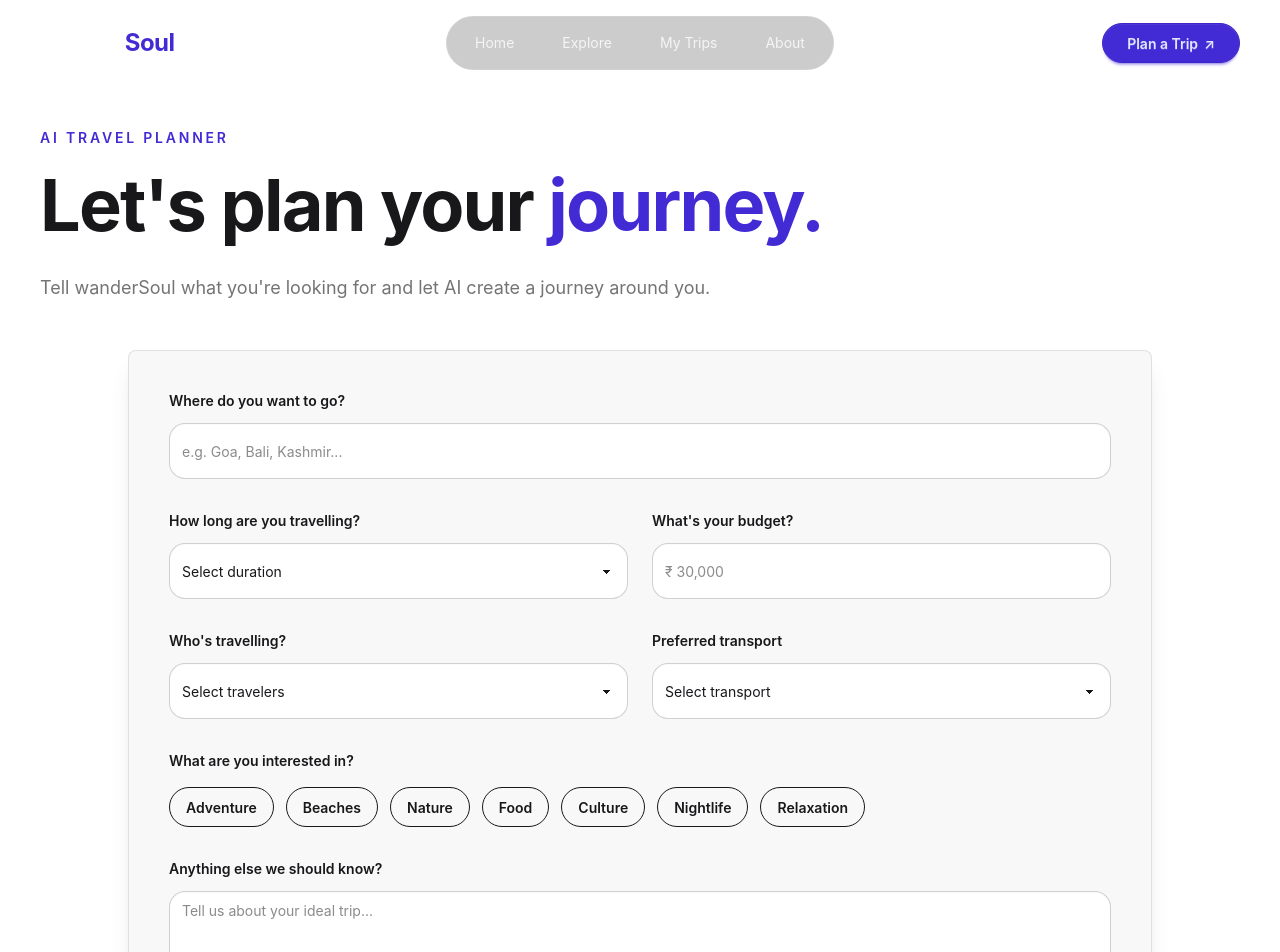
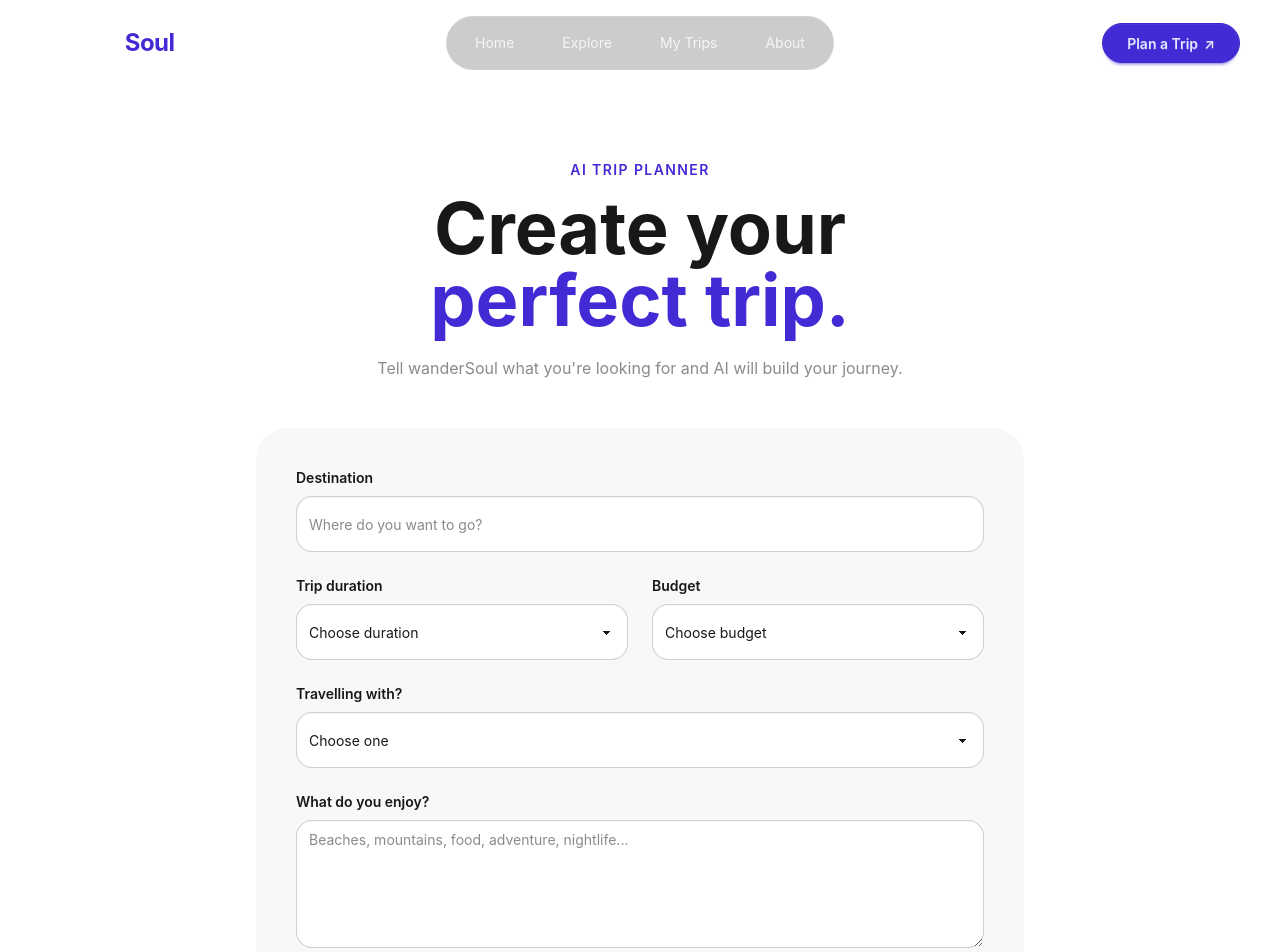
Before and after one commit to anupam-anand-ojha/wanderSoul-ai-frontend, a React (Vite) app: page /plan in a window 1280 px wide. Shown: the top 952 px of the page. Built offline with nearby package versions, Linux system fonts and the light colour scheme.

Commit message:
update trip plan page

```diff
--- a/src/App.jsx
+++ b/src/App.jsx
@@ -5,15 +5,11 @@ import Explore from "./pages/Explore";
 import Destination from "./pages/Destination";
 import PlanTrip from "./pages/PlanTrip";
 import TripResult from "./pages/TripResult";
-import MyTrips from "./pages/MyTrips";
-import About from "./pages/About";
-import Contact from "./pages/Contact";
 
 const App = () => {
   return (
     <BrowserRouter>
       <Routes>
-
         <Route path="/" element={<Home />} />
 
         <Route path="/explore" element={<Explore />} />
@@ -23,13 +19,6 @@ const App = () => {
         <Route path="/plan" element={<PlanTrip />} />
 
         <Route path="/trip/result" element={<TripResult />} />
-
-        <Route path="/trips" element={<MyTrips />} />
-
-        <Route path="/about" element={<About />} />
-
-        <Route path="/contact" element={<Contact />} />
-
       </Routes>
     </BrowserRouter>
   );
--- a/src/pages/PlanTrip.jsx
+++ b/src/pages/PlanTrip.jsx
@@ -1,130 +1,108 @@
 import { useState } from "react";
-import { useNavigate } from "react-router-dom";
-import axios from "axios";
+import { useSearchParams, useNavigate } from "react-router-dom";
 import Navbar from "../components/Navbar";
 
 const PlanTrip = () => {
+  const [searchParams] = useSearchParams();
   const navigate = useNavigate();
 
+  const selectedPlace = searchParams.get("place");
+
   const [formData, setFormData] = useState({
-    place: "",
+    place: selectedPlace || "",
     time: "",
     budget: "",
     travelers: "",
-    transport: "",
-    interests: [],
-    preferences: "",
+    interests: "",
   });
 
   const [loading, setLoading] = useState(false);
   const [error, setError] = useState("");
 
   const handleChange = (e) => {
-    const { name, value } = e.target;
-
     setFormData({
       ...formData,
-      [name]: value,
+      [e.target.name]: e.target.value,
     });
-  };
-
-  const handleInterest = (interest) => {
-    if (formData.interests.includes(interest)) {
-      setFormData({
-        ...formData,
-        interests: formData.interests.filter(
-          (item) => item !== interest
-        ),
-      });
-    } else {
-      setFormData({
-        ...formData,
-        interests: [...formData.interests, interest],
-      });
-    }
   };
 
   const handleSubmit = async (e) => {
     e.preventDefault();
 
+    setLoading(true);
     setError("");
 
-    if (!formData.place || !formData.time || !formData.budget) {
-      setError("Please fill destination, duration and budget.");
-      return;
+    try {
+      const response = await fetch(
+        `${import.meta.env.VITE_API_URL}/trip/generate`,
+        {
+          method: "POST",
+          headers: {
+            "Content-Type": "application/json",
+          },
+          body: JSON.stringify(formData),
         }
+      );
 
-    try {
-      setLoading(true);
+      const data = await response.json();
 
-      const response = await axios.post(
-        `${import.meta.env.VITE_API_URL}/api/travel/generate`,
-        formData
+      if (!response.ok) {
+        throw new Error(
+          data.message || "Failed to generate trip"
         );
+      }
 
       navigate("/trip/result", {
         state: {
-          trip: response.data,
+          trip: data,
         },
       });
-
     } catch (error) {
-      console.error(error);
-
       setError(
-        error.response?.data?.message ||
-        "Failed to generate your trip. Please try again."
+        error.message || "Something went wrong. Please try again."
       );
-
     } finally {
       setLoading(false);
     }
   };
 
   return (
-    <main className="min-h-screen bg-base-100 text-base-content">
-
+    <main className="min-h-screen bg-base-100">
       <Navbar />
 
-      <section className="px-6 pb-12 pt-32 md:px-10">
+      <section className="px-6 pb-20 pt-32 md:px-10 md:pt-40">
+        <div className="mx-auto max-w-3xl">
 
-        <div className="mx-auto max-w-7xl">
+          <div className="text-center">
 
-          <p className="mb-3 text-sm font-semibold uppercase tracking-[0.2em] text-primary">
-            AI Travel Planner
+            <p className="text-sm font-semibold uppercase tracking-widest text-primary">
+              AI Trip Planner
             </p>
 
-          <h1 className="max-w-4xl text-5xl font-bold leading-tight tracking-tight md:text-7xl">
-            Let's plan your
-            <span className="text-primary"> journey.</span>
+            <h1 className="mt-3 text-5xl font-bold md:text-7xl">
+              Create your
+              <br />
+              <span className="text-primary">perfect trip.</span>
             </h1>
 
-          <p className="mt-6 max-w-2xl text-base leading-7 text-base-content/60 md:text-lg">
-            Tell wanderSoul what you're looking for and let AI create a
-            journey around you.
+            <p className="mx-auto mt-5 max-w-xl text-base text-base-content/50">
+              Tell wanderSoul what you're looking for and AI will build
+              your journey.
             </p>
 
           </div>
 
-      </section>
-
-
-      <section className="px-6 pb-24 md:px-10">
-
-        <div className="mx-auto max-w-5xl">
 
           <form
             onSubmit={handleSubmit}
-            className="card border border-base-content/10 bg-base-200 shadow-xl"
+            className="mt-12 rounded-[2rem] bg-base-200 p-6 md:p-10"
           >
 
-            <div className="card-body gap-8 p-6 md:p-10">
+            <div className="space-y-6">
 
-              {/* Destination */}
               <div>
-
-                <label className="mb-3 block text-sm font-semibold">
-                  Where do you want to go?
+                <label className="mb-2 block text-sm font-semibold">
+                  Destination
                 </label>
 
                 <input
@@ -132,21 +110,18 @@ const PlanTrip = () => {
                   name="place"
                   value={formData.place}
                   onChange={handleChange}
-                  placeholder="e.g. Goa, Bali, Kashmir..."
+                  placeholder="Where do you want to go?"
                   className="input input-bordered h-14 w-full rounded-2xl bg-base-100"
                   required
                 />
-
               </div>
 
 
-              {/* Duration + Budget */}
               <div className="grid gap-6 md:grid-cols-2">
 
                 <div>
-
-                  <label className="mb-3 block text-sm font-semibold">
-                    How long are you travelling?
+                  <label className="mb-2 block text-sm font-semibold">
+                    Trip duration
                   </label>
 
                   <select
@@ -156,52 +131,54 @@ const PlanTrip = () => {
                     className="select select-bordered h-14 w-full rounded-2xl bg-base-100"
                     required
                   >
+                    <option value="">Choose duration</option>
+                    <option value="2 days">2 Days</option>
+                    <option value="3 days">3 Days</option>
+                    <option value="5 days">5 Days</option>
+                    <option value="7 days">7 Days</option>
+                    <option value="10 days">10 Days</option>
+                    <option value="14 days">14 Days</option>
+                  </select>
+                </div>
 
-                    <option value="" disabled>
-                      Select duration
+
+                <div>
+                  <label className="mb-2 block text-sm font-semibold">
+                    Budget
+                  </label>
+
+                  <select
+                    name="budget"
+                    value={formData.budget}
+                    onChange={handleChange}
+                    className="select select-bordered h-14 w-full rounded-2xl bg-base-100"
+                    required
+                  >
+                    <option value="">Choose budget</option>
+                    <option value="under 10000">
+                      Under ₹10,000
                     </option>
-
-                    <option value="2 Days">2 Days</option>
-                    <option value="3 Days">3 Days</option>
-                    <option value="4 Days">4 Days</option>
-                    <option value="5 Days">5 Days</option>
-                    <option value="7 Days">7 Days</option>
-                    <option value="10 Days">10 Days</option>
-                    <option value="14 Days">14 Days</option>
-
+                    <option value="10000 - 25000">
+                      ₹10,000 - ₹25,000
+                    </option>
+                    <option value="25000 - 50000">
+                      ₹25,000 - ₹50,000
+                    </option>
+                    <option value="50000 - 100000">
+                      ₹50,000 - ₹1,00,000
+                    </option>
+                    <option value="above 100000">
+                      Above ₹1,00,000
+                    </option>
                   </select>
+                </div>
 
               </div>
 
 
               <div>
-
-                  <label className="mb-3 block text-sm font-semibold">
-                    What's your budget?
-                  </label>
-
-                  <input
-                    type="number"
-                    name="budget"
-                    value={formData.budget}
-                    onChange={handleChange}
-                    placeholder="₹ 30,000"
-                    className="input input-bordered h-14 w-full rounded-2xl bg-base-100"
-                    required
-                  />
-
-                </div>
-
-              </div>
-
-
-              {/* Travelers + Transport */}
-              <div className="grid gap-6 md:grid-cols-2">
-
-                <div>
-
-                  <label className="mb-3 block text-sm font-semibold">
-                    Who's travelling?
+                <label className="mb-2 block text-sm font-semibold">
+                  Travelling with?
                 </label>
 
                 <select
@@ -209,170 +186,33 @@ const PlanTrip = () => {
                   value={formData.travelers}
                   onChange={handleChange}
                   className="select select-bordered h-14 w-full rounded-2xl bg-base-100"
+                  required
                 >
-
-                    <option value="" disabled>
-                      Select travelers
-                    </option>
-
+                  <option value="">Choose one</option>
                   <option value="Solo">Solo</option>
-                    <option value="2 Travelers">2 Travelers</option>
-                    <option value="3-4 Travelers">3-4 Travelers</option>
-                    <option value="5+ Travelers">5+ Travelers</option>
-
+                  <option value="Couple">Couple</option>
+                  <option value="Friends">Friends</option>
+                  <option value="Family">Family</option>
                 </select>
-
               </div>
 
 
               <div>
-
-                  <label className="mb-3 block text-sm font-semibold">
-                    Preferred transport
+                <label className="mb-2 block text-sm font-semibold">
+                  What do you enjoy?
                 </label>
 
-                  <select
-                    name="transport"
-                    value={formData.transport}
+                <textarea
+                  name="interests"
+                  value={formData.interests}
                   onChange={handleChange}
-                    className="select select-bordered h-14 w-full rounded-2xl bg-base-100"
-                  >
-
-                    <option value="" disabled>
-                      Select transport
-                    </option>
-
-                    <option value="Flight">Flight</option>
-                    <option value="Train">Train</option>
-                    <option value="Car">Car</option>
-                    <option value="Bus">Bus</option>
-                    <option value="Any">Any</option>
-
-                  </select>
-
-                </div>
-
+                  placeholder="Beaches, mountains, food, adventure, nightlife..."
+                  className="textarea textarea-bordered min-h-32 w-full rounded-2xl bg-base-100"
+                  required
+                />
               </div>
 
 
-              {/* Interests */}
-              <div>
-
-                <label className="mb-4 block text-sm font-semibold">
-                  What are you interested in?
-                </label>
-
-                <div className="flex flex-wrap gap-3">
-
-                  <button
-                    type="button"
-                    onClick={() => handleInterest("Adventure")}
-                    className={`btn rounded-full ${
-                      formData.interests.includes("Adventure")
-                        ? "btn-primary"
-                        : "btn-outline"
-                    }`}
-                  >
-                    Adventure
-                  </button>
-
-                  <button
-                    type="button"
-                    onClick={() => handleInterest("Beaches")}
-                    className={`btn rounded-full ${
-                      formData.interests.includes("Beaches")
-                        ? "btn-primary"
-                        : "btn-outline"
-                    }`}
-                  >
-                    Beaches
-                  </button>
-
-                  <button
-                    type="button"
-                    onClick={() => handleInterest("Nature")}
-                    className={`btn rounded-full ${
-                      formData.interests.includes("Nature")
-                        ? "btn-primary"
-                        : "btn-outline"
-                    }`}
-                  >
-                    Nature
-                  </button>
-
-                  <button
-                    type="button"
-                    onClick={() => handleInterest("Food")}
-                    className={`btn rounded-full ${
-                      formData.interests.includes("Food")
-                        ? "btn-primary"
-                        : "btn-outline"
-                    }`}
-                  >
-                    Food
-                  </button>
-
-                  <button
-                    type="button"
-                    onClick={() => handleInterest("Culture")}
-                    className={`btn rounded-full ${
-                      formData.interests.includes("Culture")
-                        ? "btn-primary"
-                        : "btn-outline"
-                    }`}
-                  >
-                    Culture
-                  </button>
-
-                  <button
-                    type="button"
-                    onClick={() => handleInterest("Nightlife")}
-                    className={`btn rounded-full ${
-                      formData.interests.includes("Nightlife")
-                        ? "btn-primary"
-                        : "btn-outline"
-                    }`}
-                  >
-                    Nightlife
-                  </button>
-
-                  <button
-                    type="button"
-                    onClick={() => handleInterest("Relaxation")}
-                    className={`btn rounded-full ${
-                      formData.interests.includes("Relaxation")
-                        ? "btn-primary"
-                        : "btn-outline"
-                    }`}
-                  >
-                    Relaxation
-                  </button>
-
-                </div>
-
-              </div>
-
-
-              {/* Preferences */}
-              <div>
-
-                <label className="mb-3 block text-sm font-semibold">
-                  Anything else we should know?
-                </label>
-
-                <textarea
-                  name="preferences"
-                  value={formData.preferences}
-                  onChange={handleChange}
-                  rows="4"
-                  placeholder="Tell us about your ideal trip..."
-                  className="textarea textarea-bordered w-full resize-none rounded-2xl bg-base-100"
-                />
-
-              </div>
-
-
-              {/* Error */}
               {error && (
                 <div className="alert alert-error rounded-2xl">
                   <span>{error}</span>
@@ -380,34 +220,14 @@ const PlanTrip = () => {
               )}
 
 
-              <div className="divider"></div>
-
-
-              {/* Submit */}
-              <div className="flex flex-col gap-5 sm:flex-row sm:items-center sm:justify-between">
-
-                <div>
-
-                  <p className="font-semibold">
-                    Ready to explore?
-                  </p>
-
-                  <p className="text-sm text-base-content/50">
-                    AI will create a personalized itinerary for you.
-                  </p>
-
-                </div>
-
-
               <button
                 type="submit"
                 disabled={loading}
-                  className="btn btn-primary rounded-full px-8"
+                className="btn btn-primary h-14 w-full rounded-full text-base"
               >
-
                 {loading ? (
                   <>
-                      <span className="loading loading-spinner loading-sm"></span>
+                    <span className="loading loading-spinner loading-sm" />
                     Creating your trip...
                   </>
                 ) : (
@@ -416,19 +236,14 @@ const PlanTrip = () => {
                     <span>✦</span>
                   </>
                 )}
-
               </button>
-
-              </div>
 
             </div>
 
           </form>
 
         </div>
-
       </section>
-
     </main>
   );
 };
```
Lines whose indentation alone changed are shown as unchanged.
